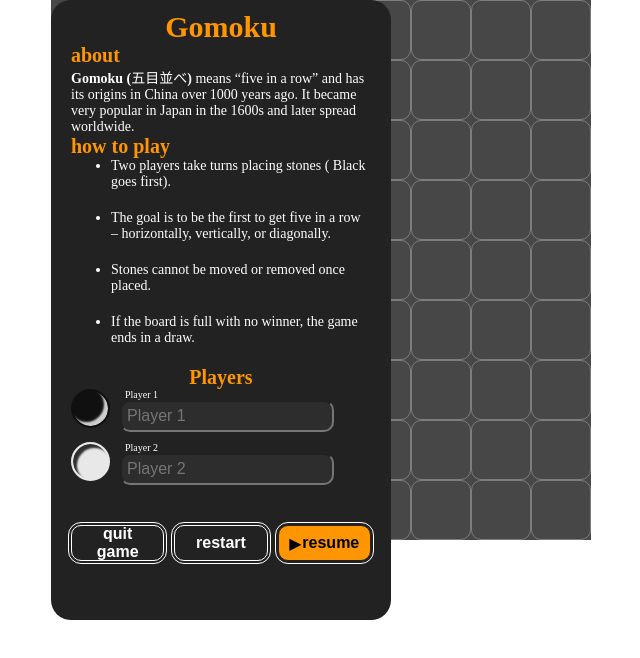
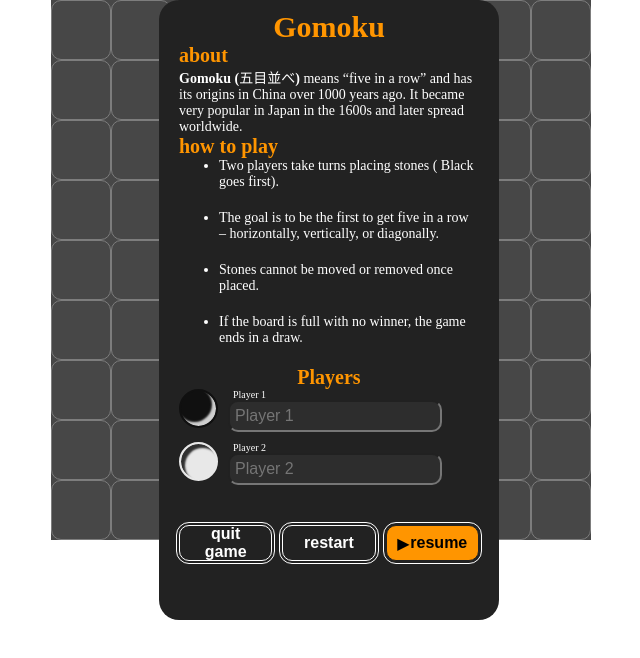
Before and after one commit to farah-najib/frk-24s-J-components, a React (Vite) app: page / in a window 1280 px wide. Shown: the top 658 px of the page, without its empty margins (189-829 px from the left). Built offline with nearby package versions, Linux system fonts and the light colour scheme; a web font is replaced by a local one.

Commit message:
added stories for Board, Player, StartMenu and MidGameMenu

```diff
--- a/src/components/Board/Board.jsx
+++ b/src/components/Board/Board.jsx
@@ -1,26 +1,37 @@
-import styles from './Board.module.css'
-import Cell from "../Cell/Cell.jsx"
-import Menu from "../Menu"
+import styles from "./Board.module.css";
+import Cell from "../Cell/Cell.jsx";
+import Menu from "../Menu";
 
-const Board = ({playerOrder, boardTiles, className = "", gameStarted = false}) => {
-
+const Board = ({
+  playerOrder,
+  boardTiles,
+  className = "",
+  gameStarted = false,
+  largeMenu = true,
+}) => {
   let cellsToRender = [];
 
-	for(let i = 0; i <= boardTiles; i++){
+  for (let i = 0; i <= boardTiles; i++) {
     cellsToRender.push(i);
   }
   return (
     <div className={`${styles.board} ${className}`}>
-					{!gameStarted && <Menu />}
-				<div className={styles.behindCells}>
-					{playerOrder}
+      {/* Player story - text behind cells */}
+      <div className={styles.overlay}>{playerOrder}</div>
+
+      <div className={styles.cells}>
+        {cellsToRender.map((_, idx) => (
+          <Cell key={idx} disabled={!gameStarted} />
+        ))}
       </div>
 
-				{cellsToRender.map((cell, idx) => (
-				<Cell key={idx} />
-				))}
-
+      {/* Mid Game Menu story */}
+      {!gameStarted && (
+        <div className={styles.menu}>
+          <Menu startGame={largeMenu} />{" "}
         </div>
-		)
-}
-export default Board
+      )}
+    </div>
+  );
+};
+export default Board;
--- a/src/components/Board/Board.module.css
+++ b/src/components/Board/Board.module.css
@@ -8,16 +8,35 @@
   grid-template-rows: repeat(9, 60px);
   background: #474747;
 
-    position: absolute;
+  position: relative;
+}
+.overlay,
+.cells {
+  grid-column: 1 / -1;
+  grid-row: 1 / -1;
+}
 
-}
-.behindCells{
-    position: absolute;
-    top: 40%;
-    left: 35%;
-    right: 0;
-    translate: (-50%, -50%);
+.overlay {
+  display: grid;
+  place-self: center;
   z-index: 1;
   pointer-events: none;
   font-size: 70px;
 }
+
+.menu {
+  position: absolute;
+  top: 0%;
+  left: 20%;
+  right: 0;
+  translate: (-50%, -50%);
+  z-index: 10;
+  pointer-events: none;
+}
+
+.cells {
+  display: grid;
+  grid-template-columns: repeat(9, 60px);
+  grid-template-rows: repeat(9, 60px);
+  z-index: 2;
+}
--- a/src/components/Cell/Cell.module.css
+++ b/src/components/Cell/Cell.module.css
@@ -1,9 +1,9 @@
-.cell{
+.cell {
   width: 100%;
   height: 100%;
-	border: 1px solid #7D7D7D;
+  border: 1px solid #7d7d7d;
   display: flex;
-	align-items: flex;
+  align-items: center;
   justify-content: center;
 
   cursor: pointer;
```
Also changed, not shown: 1 other file (tests, documents, lock files or other folders). Lines whose indentation alone changed are shown as unchanged.
